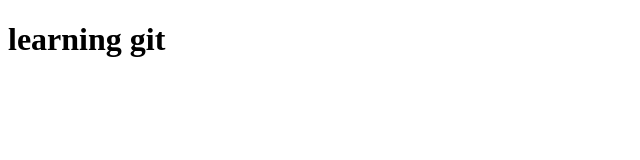
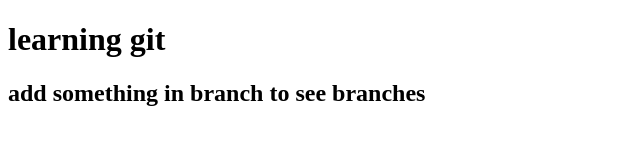
Before and after one commit to SPpawar027/learning-github, a plain HTML site: page index.html in a window 1280 px wide. Shown: the whole page, without its empty margins (0-640 px from the left). Drawn offline with Linux system fonts and the light colour scheme.

Commit message:
to see branches

```diff
--- a/index.html
+++ b/index.html
@@ -9,6 +9,7 @@
 </head>
 <body>
     <h1>learning git</h1>
+    <h2>add something in branch to see branches</h2>
 
 </body>
 </html>
```
